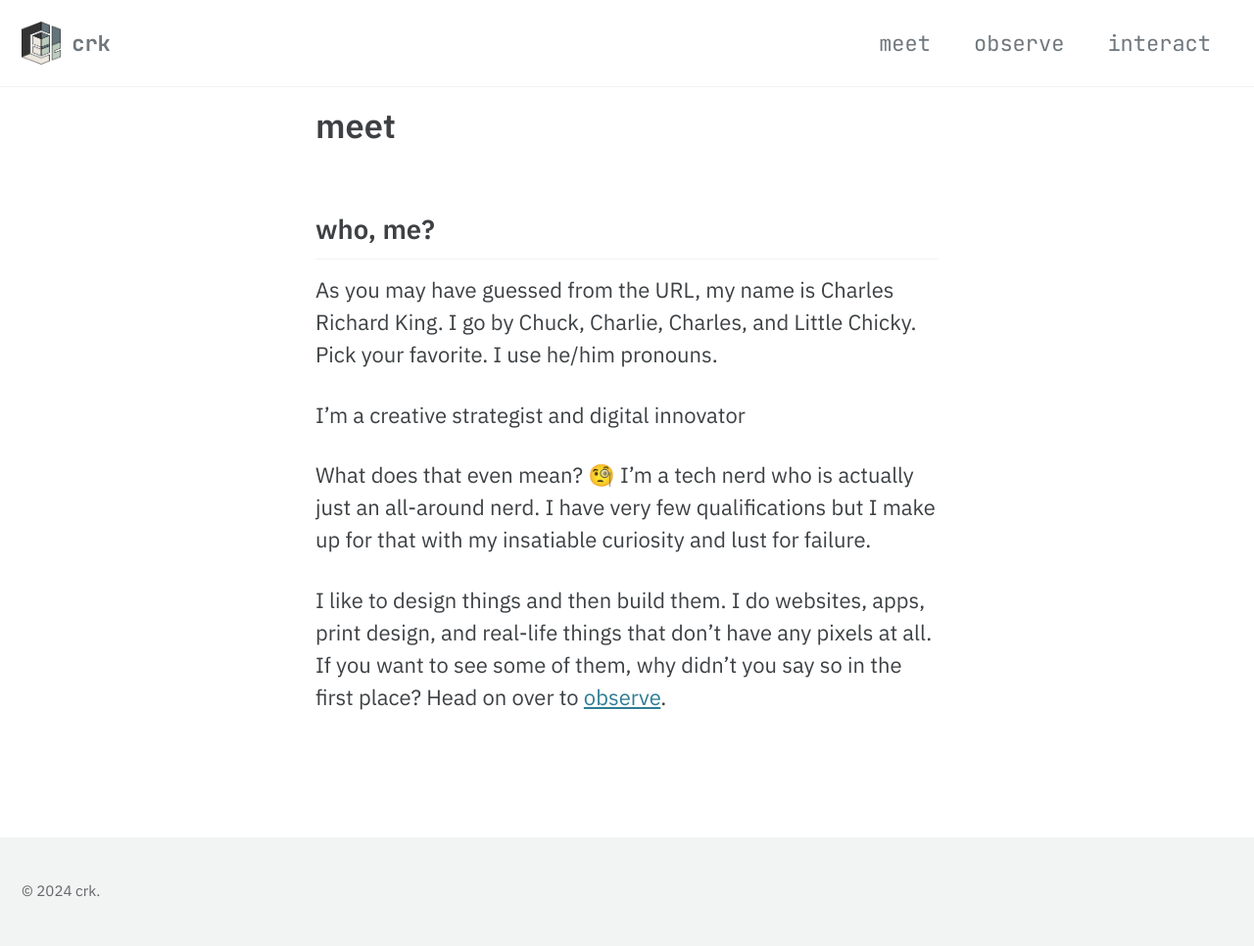
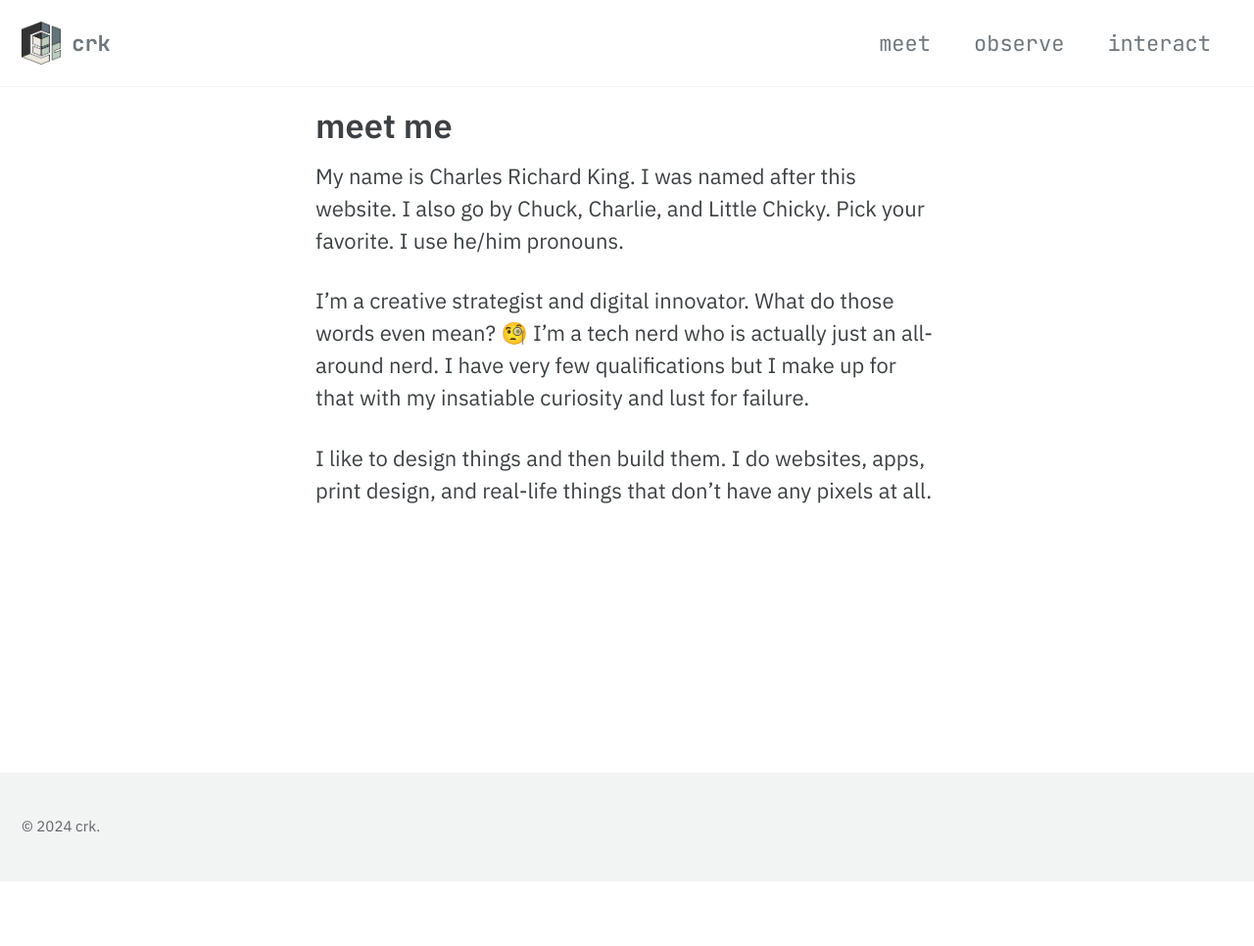
Before and after one commit to cking0987/crk, a Jekyll site: the page built from meet.md, in a window 1280 px wide. Shown: the whole page at 98% size. Built offline with Jekyll 4.4.1, drawn with Linux system fonts in a browser that asks for light colours; cached includes are drawn as plain includes; after the commit the page ends 900 px from its top, so only the background shows below that.

Commit message:
text tweaks

```diff
--- a/meet.md
+++ b/meet.md
@@ -1,14 +1,10 @@
 ---
 layout: single
-title: meet
+title: meet me
 ---
 
-## who, me?
+My name is Charles Richard King. I was named after this website. I also go by Chuck, Charlie, and Little Chicky. Pick your favorite. I use he/him pronouns.
 
-As you may have guessed from the URL, my name is Charles Richard King. I go by Chuck, Charlie, Charles, and Little Chicky. Pick your favorite. I use he/him pronouns.
+I'm a creative strategist and digital innovator. What do those words even mean? 🧐 I'm a tech nerd who is actually just an all-around nerd. I have very few qualifications but I make up for that with my insatiable curiosity and lust for failure.
 
-I'm a creative strategist and digital innovator
-
-What does that even mean? 🧐 I'm a tech nerd who is actually just an all-around nerd. I have very few qualifications but I make up for that with my insatiable curiosity and lust for failure.
-
-I like to design things and then build them. I do websites, apps, print design, and real-life things that don't have any pixels at all. If you want to see some of them, why didn't you say so in the first place? Head on over to [observe](/observe/).
+I like to design things and then build them. I do websites, apps, print design, and real-life things that don't have any pixels at all.
```
